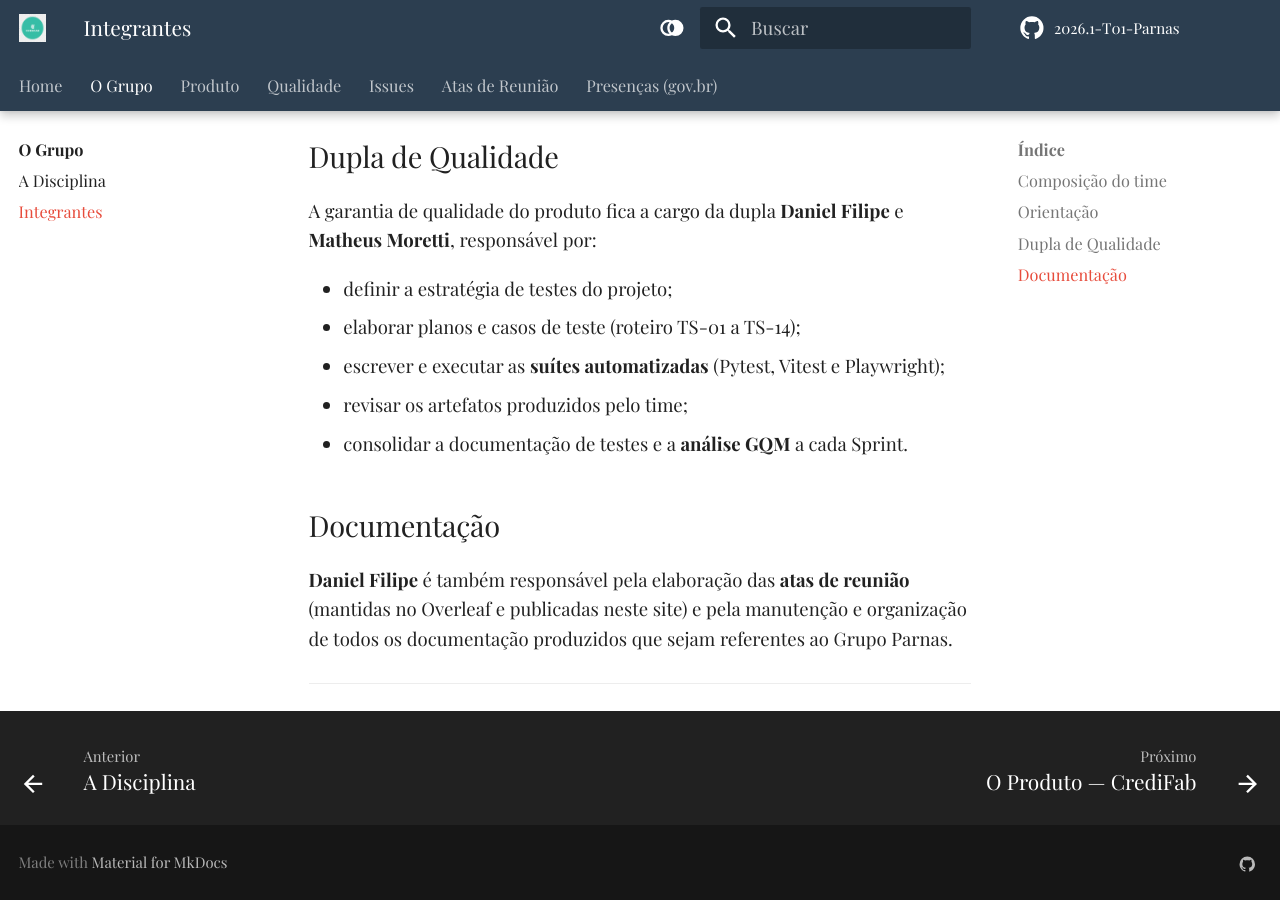
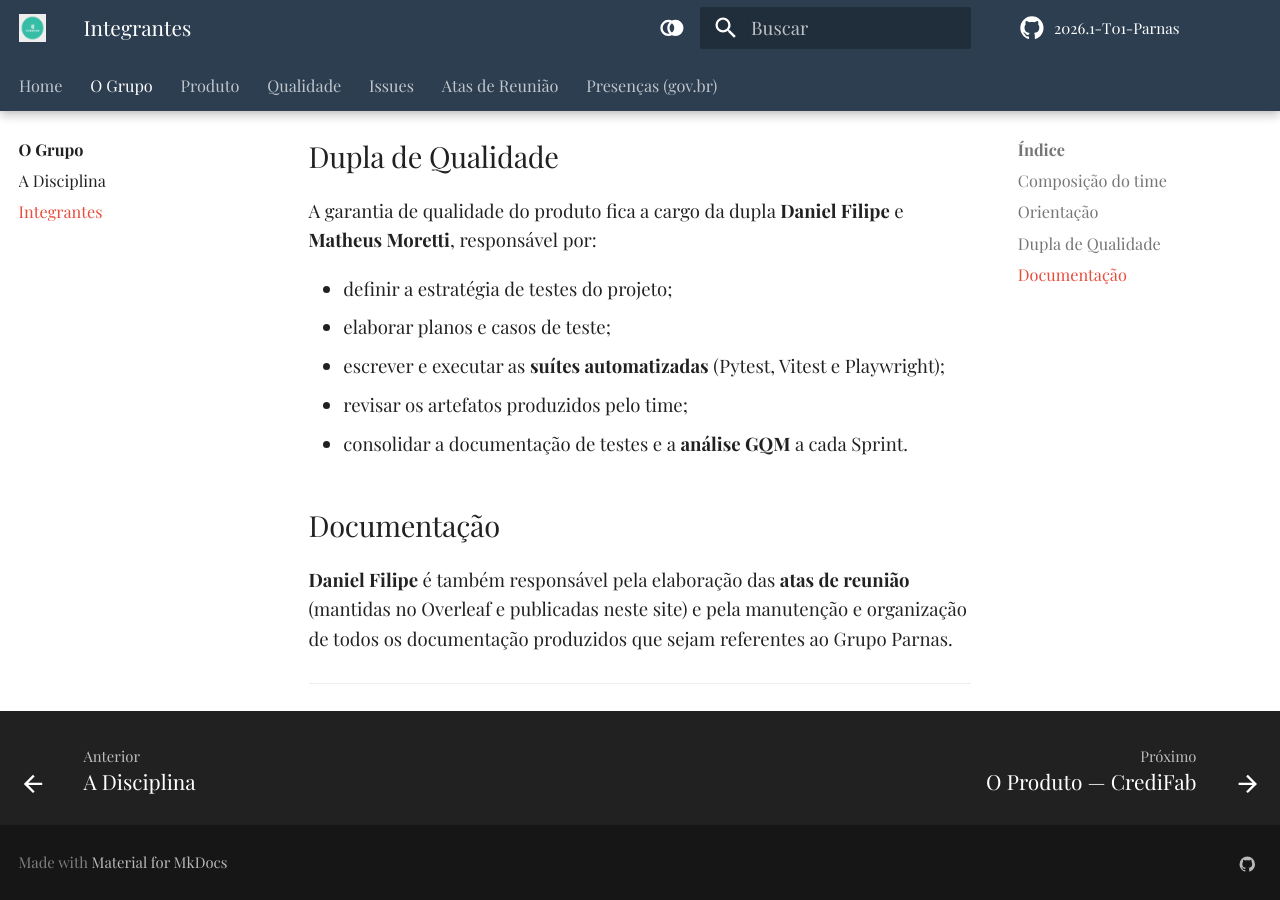
Before and after one commit to FGA0138-MDS-Ajax/2026.1-T01-Parnas, an MkDocs documentation site: the page built from docs/sobre/integrantes.md, in a window 1280 px wide and 900 px high, scrolled down 1366 px. Built offline with MkDocs 1.6.1 and Material for MkDocs 9.7.7, drawn with Linux system fonts in a browser that asks for light colours; some web fonts are replaced; comment, search, counter and statistics services are not loaded.

Commit message:
docs: chore em integrantes

```diff
--- a/docs/sobre/integrantes.md
+++ b/docs/sobre/integrantes.md
@@ -32,7 +32,7 @@ A garantia de qualidade do produto fica a cargo da dupla **Daniel Filipe** e
 **Matheus Moretti**, responsável por:
 
 - definir a estratégia de testes do projeto;
-- elaborar planos e casos de teste (roteiro TS-01 a TS-14);
+- elaborar planos e casos de teste;
 - escrever e executar as **suítes automatizadas** (Pytest, Vitest e Playwright);
 - revisar os artefatos produzidos pelo time;
 - consolidar a documentação de testes e a **análise GQM** a cada Sprint.
```
